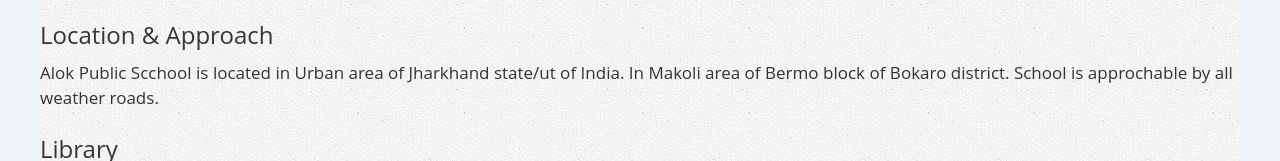
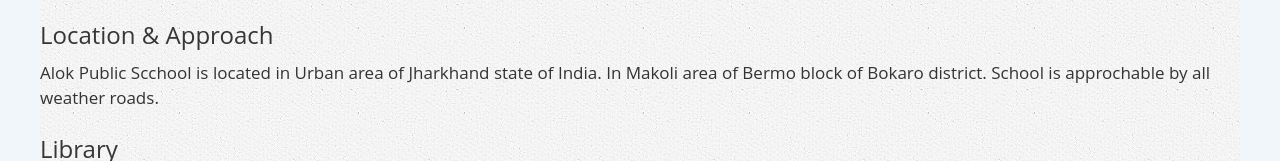
Before and after one commit to avinashkr1612/school-website, a plain HTML site: page facalities.html in a window 1280 px wide. Shown: the part 340-501 px from the top of the page. Drawn offline with nearby package versions, Linux system fonts and the light colour scheme; some packages are replaced by stand-ins of ours; files whose address does not match are found by name.

Commit message:
Update facalities.html

```diff
--- a/facalities.html
+++ b/facalities.html
@@ -29,7 +29,7 @@
       </blockquote>
       <p>school's infrastructre and various facalities being provided by the <strong>Alok Public School, Bremo</strong> are discussed below. </p>
       <h1 class="title is-4">Location & Approach</h1>
-      <p>Alok Public Scchool is located in Urban area of Jharkhand state/ut of India. In Makoli area of Bermo block of Bokaro district. School is approchable by all weather roads.
+      <p>Alok Public Scchool is located in Urban area of Jharkhand state of India. In Makoli area of Bermo block of Bokaro district. School is approchable by all weather roads.
       </p>
       <h1 class="title is-4">Library </h1>
       <p>School owns a library for students and staff and there are near about 3000 books in the library </p>
```
